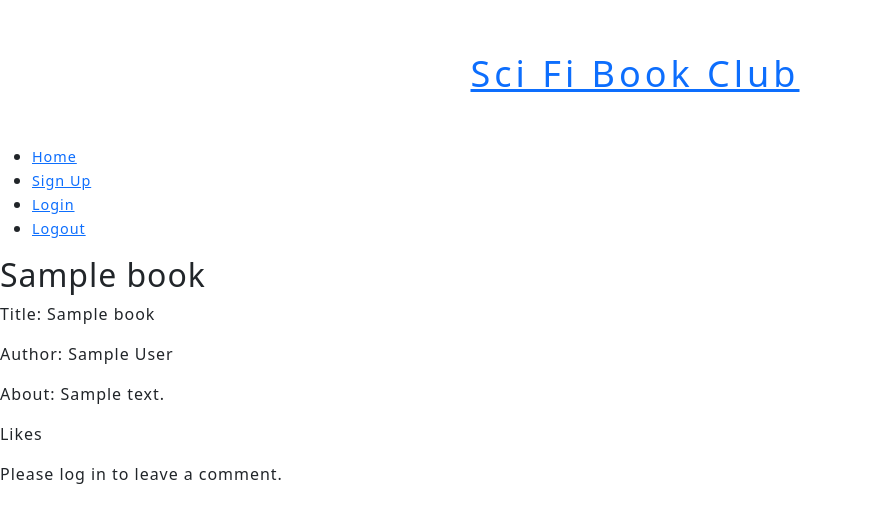
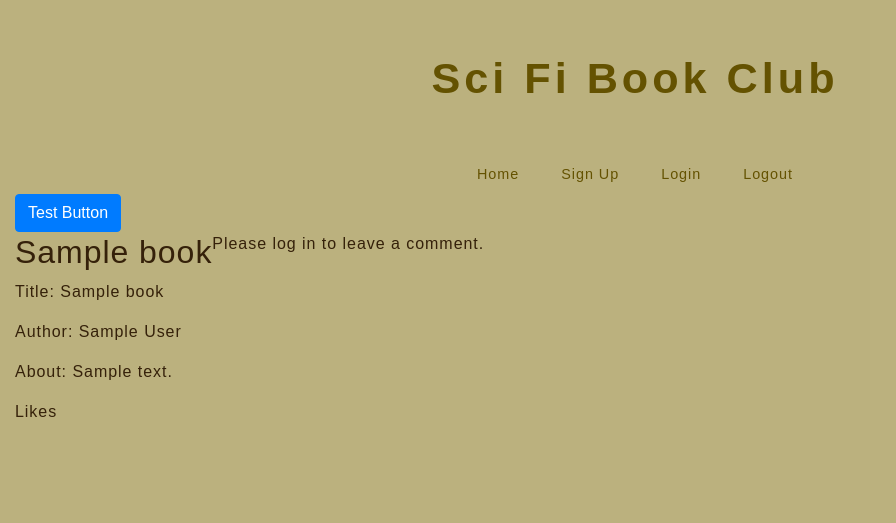
Before and after one commit to LinnSilver/scifi-book-club-pj4, a Django app: page /book/1/ in a window 1280 px wide. Shown: the top 523 px of the page, without its empty margins (0-896 px from the left). Run offline with Django 3.2, Linux system fonts and the light colour scheme; tables that the repository leaves empty hold one stand-in row (values such as "Sample post"); some libraries are stand-ins or nearby versions; some web fonts are replaced.

Commit message:
Add bootstrap styling to base.html

```diff
--- a/templates/base.html
+++ b/templates/base.html
@@ -7,35 +7,54 @@
     <meta http-equiv="X-UA-Compatible" content="IE=edge">
     <meta name="viewport" content="width=device-width, initial-scale=1.0">
     <meta name="description" content="Sci fi book club, Reed thogether">
+    <!-- Bootstrap -->
+    <link rel="stylesheet" href="https://cdn.jsdelivr.net/npm/bootstrap@4.3.1/dist/css/bootstrap.min.css" integrity="sha384-ggOyR0iXCbMQv3Xipma34MD+dH/1fQ784/j6cY/iJTQUOhcWr7x9JvoRxT2MZw1T" crossorigin="anonymous">
     <!-- CSS -->
     <link rel="stylesheet" href="{% static 'css/style.css' %}">
-    <!-- Bootstrap -->
-    <link href="https://cdn.jsdelivr.net/npm/bootstrap@5.2.3/dist/css/bootstrap.min.css" rel="stylesheet">
+    <title>{{ page_title }}</title>
+  </head>
 
+<body>
 
-    <title>{{ page_title }}</title>
-
-</head>
-<body>
+  <div class="container-fluid">
+    <div class="row">
+      <div class="col">
         <!-- header content -->
-    <Section id="top">
+        <section id="top">
           <div class="container-lg my-5 text-center">
-        <!--<div class="container my-5 text-center">-->
-        <h1><a href="{% url 'index' %}">Sci Fi Book Club</a></h1>
-    </section>
+            <h1><a href="{% url 'index' %}" class="text-decoration-none">Sci Fi Book Club</a></h1>
+          </div>
           <!-- navigation menu -->
-    <ul>
-      <li><a href="{% url 'index' %}">Home</a></li>
-      <li><a href="{% url 'signup' %}">Sign Up</a></li>
-      <li><a href="{% url 'login' %}">Login</a></li>
-      <li><a href="{% url 'logout' %}">Logout</a></li>
+          <ul class="nav justify-content-center">
+            <li class="nav-item">
+              <a class="nav-link" href="{% url 'index' %}">Home</a>
+            </li>
+            <li class="nav-item">
+              <a class="nav-link" href="{% url 'signup' %}">Sign Up</a>
+            </li>
+            <li class="nav-item">
+              <a class="nav-link" href="{% url 'login' %}">Login</a>
+            </li>
+            <li class="nav-item">
+              <a class="nav-link" href="{% url 'logout' %}">Logout</a>
+            </li>
             {% if request.user.is_authenticated and request.user.is_superuser %}
-          <li><a href="{% url 'manager' %}">Manage Books</a></li>
+              <li class="nav-item">
+                <a class="nav-link" href="{% url 'manager' %}">Manage Books</a>
+              </li>
             {% endif %}
           </ul>
+          <button class="btn btn-primary">Test Button</button>
+        </section>
+      </div>
+    </div>
+  </div>
 
 
 <!-- Messages -->
+<div class="container-fluid">
+  <div class="row">
+    <div class="col">
       {% if messages %}
         <ul class="messages">
             {% for message in messages %}
@@ -43,23 +62,25 @@
             {% endfor %}
         </ul>
       {% endif %}
+    </div>
+  </div>
+</div>
 
-
-
+<div class="container-fluid">
+  <div class="row">
+    <div class="col">
       {% block content %}
       <!-- specific content for each page -->
       {% endblock %}
-
       <!-- footer content -->
-  </section>
-
-
-<!-- js -->
-<script src="https://code.jquery.com/jquery-3.6.0.min.js"></script>
-<script src="https://cdn.jsdelivr.net/npm/sweetalert2@11.1.5/dist/sweetalert2.all.min.js"></script>
-
-<!-- Botstrap Latest compiled JavaScript -->
-<script src="https://cdn.jsdelivr.net/npm/bootstrap@5.2.3/dist/js/bootstrap.bundle.min.js"></script>
+    </div>
+  </div>
+</div>
+    <!-- Optional JavaScript -->
+    <!-- jQuery first, then Popper.js, then Bootstrap JS -->
+    <script src="https://code.jquery.com/jquery-3.3.1.slim.min.js" integrity="sha384-q8i/X+965DzO0rT7abK41JStQIAqVgRVzpbzo5smXKp4YfRvH+8abtTE1Pi6jizo" crossorigin="anonymous"></script>
+    <script src="https://cdn.jsdelivr.net/npm/popper.js@1.14.7/dist/umd/popper.min.js" integrity="sha384-UO2eT0CpHqdSJQ6hJty5KVphtPhzWj9WO1clHTMGa3JDZwrnQq4sF86dIHNDz0W1" crossorigin="anonymous"></script>
+    <script src="https://cdn.jsdelivr.net/npm/bootstrap@4.3.1/dist/js/bootstrap.min.js" integrity="sha384-JjSmVgyd0p3pXB1rRibZUAYoIIy6OrQ6VrjIEaFf/nJGzIxFDsf4x0xIM+B07jRM" crossorigin="anonymous"></script>
 
   </body>
 </html>
--- a/templates/book_detail.html
+++ b/templates/book_detail.html
@@ -2,6 +2,9 @@
 {% extends 'base.html' %}
 
 {% block content %}
+
+<div class="container-fluid">
+  <div class="row">
     <section id="main">
         <h2>{{ book.title }}</h2>
         <p>Title: {{ book.book_title }}</p>
@@ -85,4 +88,7 @@
       {% endif %}
       </section>
     </section>
+  </div>
+</div>
+
 {% endblock %}
--- a/templates/index.html
+++ b/templates/index.html
@@ -1,7 +1,8 @@
 {% extends 'base.html' %}
 
 {% block content %}
-
+<div class="container-fluid">
+  <div class="row">
     <p>This book club is for you who love classic sci fi books. Log in and get started now we're aiming for the stars.</p>
     <h2 class="text-center">Book of the month</h2>
     <!--
@@ -43,4 +44,7 @@
           </div>
         </div>
       </section>
+  </div>
+</div>
+
 {% endblock %}
--- a/templates/update_book.html
+++ b/templates/update_book.html
@@ -1,7 +1,8 @@
 {% extends 'base.html' %}
 
 {% block content %}
-
+<div class="container-fluid">
+  <div class="row">
     <h2>Update Book</h2>
     <form method="POST" action="{% url 'update_book' book.id %}">
       {% csrf_token %}
@@ -14,5 +15,7 @@
       {% csrf_token %}
       <button type="submit" class="btn btn-danger">Delete</button>
     </form>
+  </div>
+</div>
 
 {% endblock %}
```
Also changed, not shown: templates/head.html (deleted, +0 -13 lines), templates/login.html (+6 -3 lines), templates/manager.html (+6 -2 lines), templates/signup.html (+7 -1 lines). Lines whose indentation alone changed are shown as unchanged.
